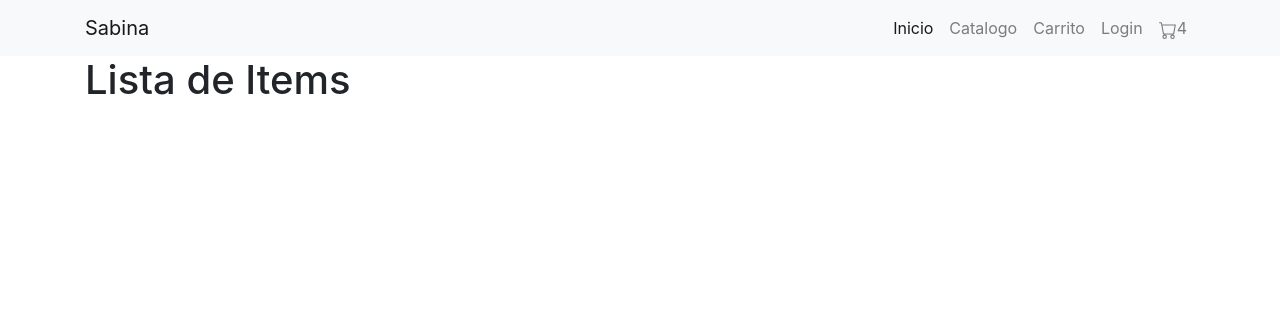
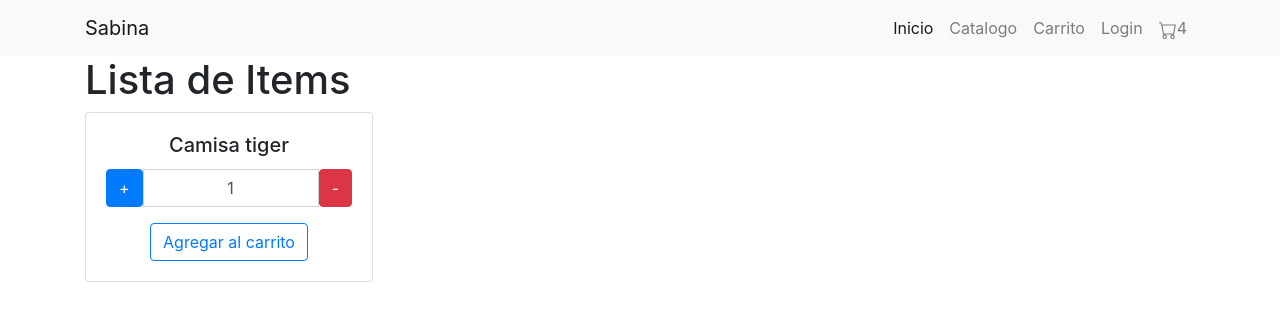
Before and after one commit to bhornaf/Sabina, a React (Create React App) app: page / in a window 1280 px wide. Shown: the top 318 px of the page. Built offline with nearby package versions, Linux system fonts and the light colour scheme.

Commit message:
AppSabina + Brayyan Horna Fernandez

```diff
--- a/src/App.js
+++ b/src/App.js
@@ -2,6 +2,7 @@ import Header from "./Header";
 import ItemListContainer from "./ItemListContainer";
 
 const App = () => {
+
     return (
         <>
             <Header />
--- a/src/ItemListContainer.js
+++ b/src/ItemListContainer.js
@@ -1,4 +1,5 @@
 import { Container } from "react-bootstrap";
+import ItemCount from "./components/ItemCount";
 const ItemListContainer = (props) => {
     return(
         <>
@@ -8,6 +9,7 @@ const ItemListContainer = (props) => {
                         <h1>{props.Titulo}</h1>
                     </div>
                 </div>
+                <ItemCount stock ="5" initial = "1" onAdd = { ()=> {} }/>
             </Container>
         </>
     );
--- /dev/null
+++ b/src/components/ItemCount.js
@@ -0,0 +1,41 @@
+import { useState } from "react";
+import { Card, Button, InputGroup, FormControl } from "react-bootstrap";
+
+const ItemCount = (props) => {
+    const [count, setCount] = useState(parseInt(props.initial));
+
+    const IncrementCount = () => {
+        if (count < props.stock) {
+            setCount(count + 1);
+        }
+    }
+
+    const DecrementCount = () => {
+        if (count > props.initial) {
+            setCount(count - 1);
+        }
+
+    }
+
+    return (
+        <>
+            <Card className="text-center" style={{ width: '18rem' }}>
+                <Card.Body>
+                    <Card.Title>Camisa tiger</Card.Title>
+                    <Card.Text>
+                        <InputGroup className="mb-3">
+                            <Button variant="primary" onClick={IncrementCount}>+</Button>
+                            <FormControl className="text-center" aria-label="Text input with dropdown button" value={count} />
+                            <Button variant="danger" onClick={DecrementCount}>-</Button>
+                        </InputGroup>
+                    </Card.Text>
+                    <div className="text-center">
+                        <Button variant="outline-primary" >Agregar al carrito</Button>
+                    </div>
+                </Card.Body>
+            </Card>
+        </>
+    );
+}
+
+export default ItemCount;
```
